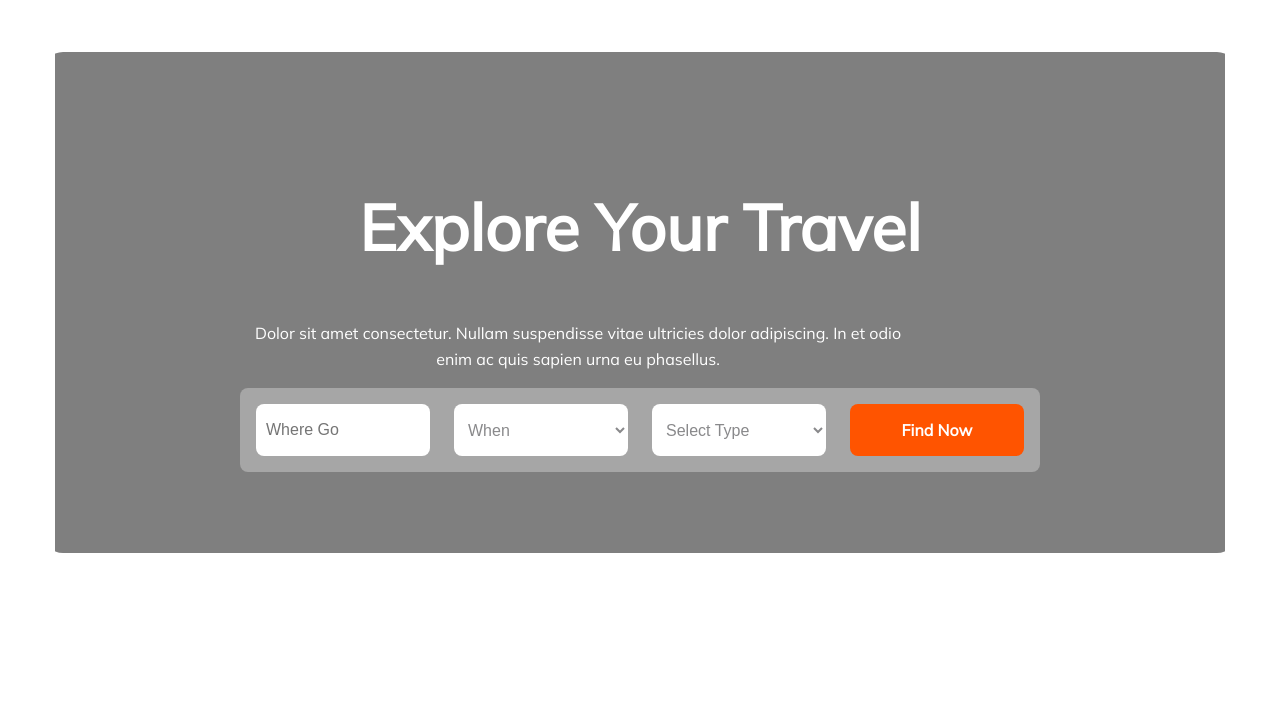
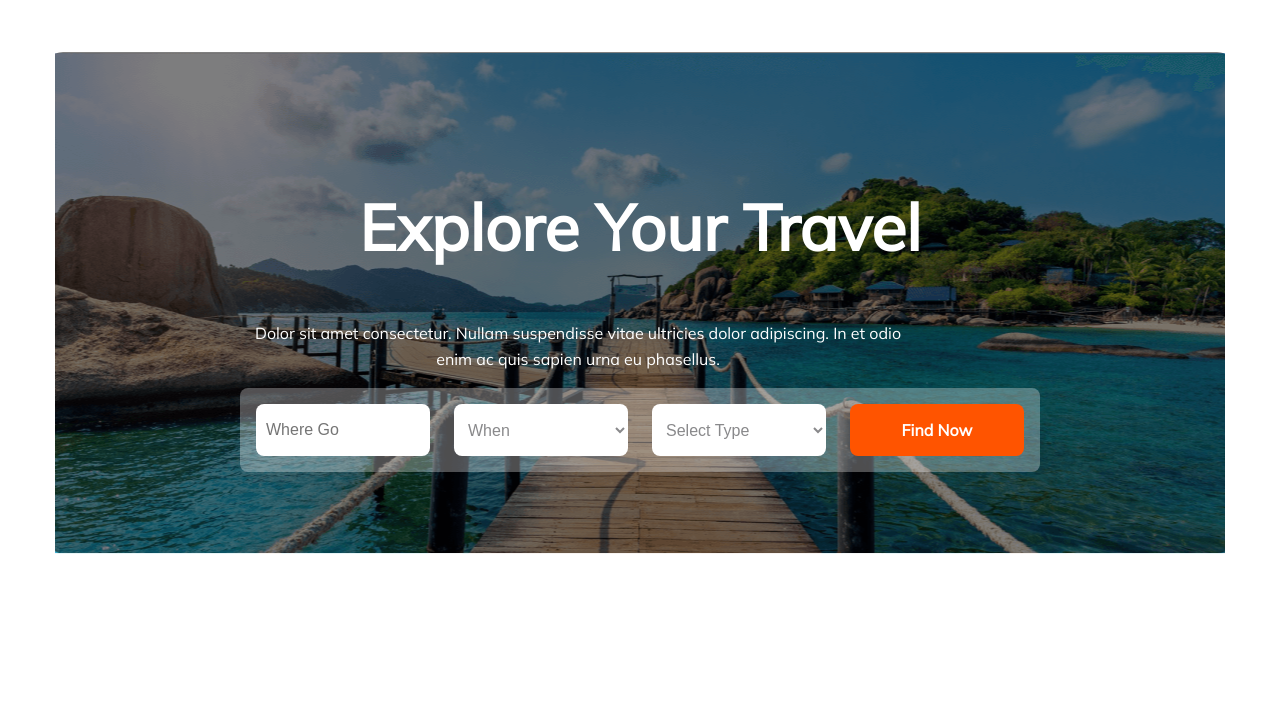
Before and after one commit to argrabby/assignment-2, a plain HTML site: page index.html in a window 1280 px wide. Shown: the part 82-800 px from the top of the page. Drawn offline with Linux system fonts and the light colour scheme; the site is published under a folder, as on GitHub Pages, so addresses that start at the root find nothing.

Commit message:
hero image issue solve

```diff
--- a/index.html
+++ b/index.html
@@ -42,7 +42,7 @@
         <!-- hero banner section -->
         <section class="header-section">
             <div class="image-cover hero-header bg-white"
-                style="background:url(/Resources/Images/hero-banner-1.png) no-repeat;">
+                style="background:url(./Resources/Images/hero-banner-1.png) no-repeat;">
                 <div class="container">
                     <h1 class="hero-main-title">Explore Your Travel</h1>
                     <p class="hero-sub-title">Dolor sit amet consectetur. Nullam suspendisse vitae ultricies dolor
```
